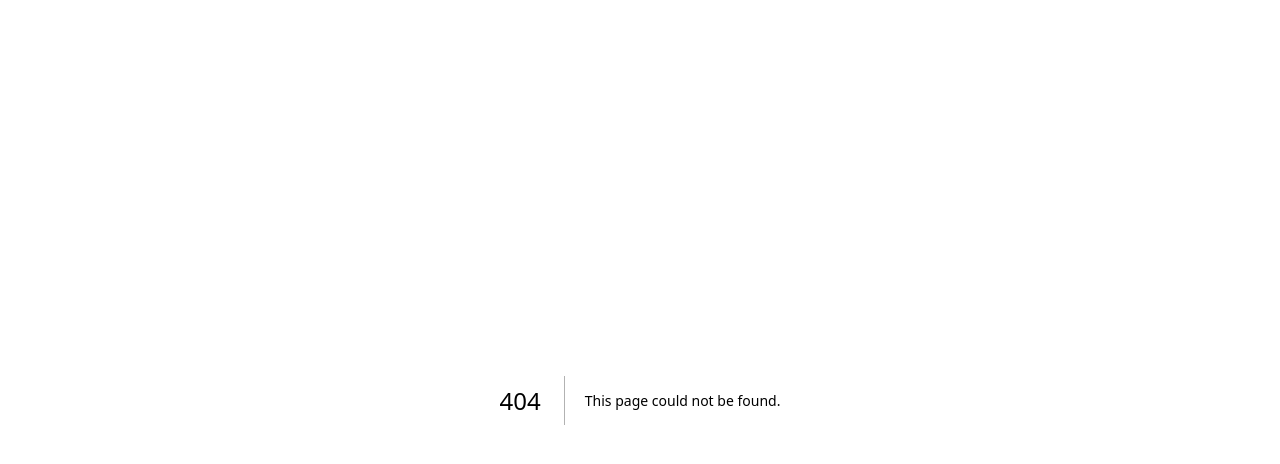
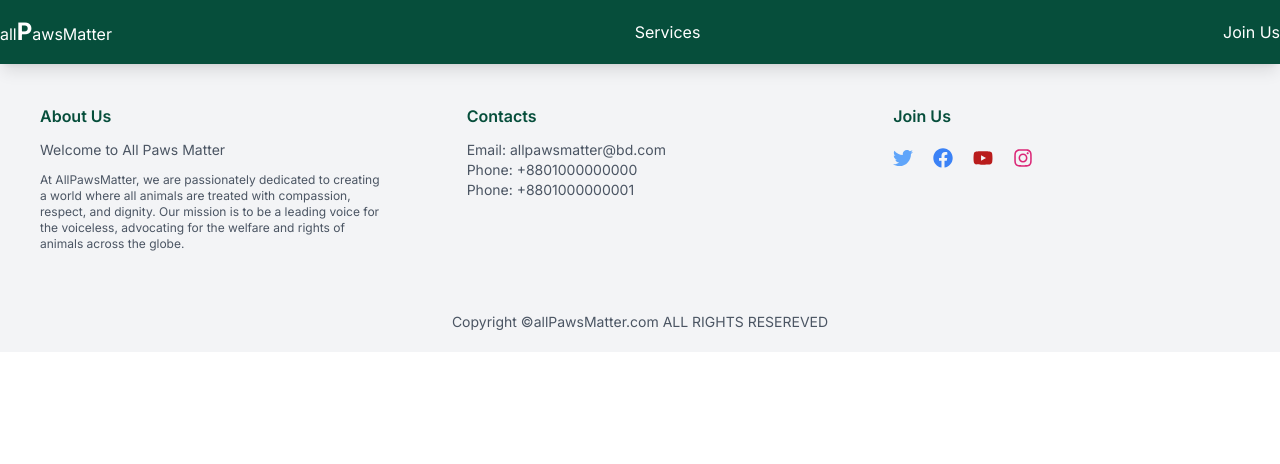
Before and after one commit to Aniqa4/All-Paws-Matter, a Next.js app: page /log-in in a window 1280 px wide. Before the commit this address had no page. Shown: the top 464 px of the page. Built offline with nearby package versions, Linux system fonts and the light colour scheme.

Commit message:
completed footer

```diff
--- a/app/Footer/Footer.tsx
+++ b/app/Footer/Footer.tsx
@@ -1,7 +1,35 @@
-import React from 'react'
+import React from 'react';
+import { FaTwitter, FaFacebook, FaYoutube, FaInstagram } from 'react-icons/fa';
+
 
 export default function Footer() {
   return (
-    <div>Footer</div>
+    <div className='bg-gray-100 text-gray-600'>
+      <div className='grid grid-cols-3 gap-20 p-10'>
+        <div>
+          <h1 className=' text-emerald-900 font-semibold'>About Us</h1>
+          <h1 className=' text-sm py-3'>Welcome to All Paws Matter</h1>
+          <p className=' text-xs'>At AllPawsMatter, we are passionately dedicated to creating a world where all animals are treated with compassion,
+            respect, and dignity.
+            Our mission is to be a leading voice for the voiceless, advocating for the welfare and rights of animals across the globe.</p>
+        </div>
+        <div className='text-sm'>
+          <p className=' text-emerald-900 font-semibold text-base pb-3'>Contacts</p>
+          <p>Email: allpawsmatter@bd.com</p>
+          <p>Phone: +8801000000000</p>
+          <p>Phone: +8801000000001</p>
+        </div>
+        <div>
+          <h1 className=' text-emerald-900 font-semibold'>Join Us</h1>
+          <div className='flex text-xl gap-5 py-5'>
+            <p className=' text-blue-400'> <FaTwitter /></p>
+            <p className=' text-blue-500'>  <FaFacebook /></p>
+            <p className=' text-red-700'> <FaYoutube /></p>
+            <p className=' text-pink-600'> <FaInstagram /></p>
+          </div>
+        </div>
+      </div>
+      <p className='text-center text-sm py-5'>Copyright &copy;allPawsMatter.com ALL RIGHTS RESEREVED</p>
+    </div>
   )
 }
--- a/app/HomePage/rescue/page.tsx
+++ b/app/HomePage/rescue/page.tsx
@@ -0,0 +1,10 @@
+import React from 'react'
+import HomeLayouts from '../HomeLayouts'
+
+export default function page() {
+  return (
+    <HomeLayouts>
+
+    </HomeLayouts>
+  )
+}
--- a/app/Navbar/Navbar.tsx
+++ b/app/Navbar/Navbar.tsx
@@ -5,11 +5,11 @@ import React from 'react'
 export default function Navbar() {
 
   return (
-    <div className={` z-40 fixed top-0 w-full bg-red-700 py-4 shadow-lg`}>
+    <div className={` z-40 fixed top-0 w-full bg-emerald-900 py-4 shadow-lg`}>
       <ul className='container mx-auto flex justify-between items-center text-white'>
-        <li><Link href={'/'}>all-<span className=' font-bold text-2xl'>P</span>aws-Matter</Link></li>
-        <li><Link href={'find-cats'}>Find Cats</Link></li>
-        <li><Link href={'/Log-in'}>Join Us</Link></li>
+        <li><Link href={'/'}>all<span className=' font-bold text-2xl'>P</span>awsMatter</Link></li>
+        <li><Link href={'services'}>Services</Link></li>
+        <li><Link href={'/log-in'}>Join Us</Link></li>
       </ul>
     </div>
   )
--- a/app/Sidebar/Sidebar.tsx
+++ b/app/Sidebar/Sidebar.tsx
@@ -4,9 +4,10 @@ import React from 'react'
 export default function Sidebar() {
   return (
     <div>
-        <ul className=' h-screen bg-red-200 p-5'>
+        <ul className='w-60 shadow border-e h-screen py-5 px-10'>
             <li><Link href={'/HomePage'}>Home</Link></li>
             <li><Link href={'/HomePage/vet-points'}>Vet Points</Link></li>
+            <li><Link href={'/HomePage/rescue'}>Rescue</Link></li>
         </ul>
     </div>
   )
--- a/app/layout.tsx
+++ b/app/layout.tsx
@@ -5,7 +5,7 @@ import { Inter } from 'next/font/google'
 const inter = Inter({ subsets: ['latin'] })
 
 export const metadata: Metadata = {
-  title: 'Home For Cats',
+  title: 'Help The Animals',
   description: 'Generated by create next app',
 }
 
--- /dev/null
+++ b/app/log-in/page.tsx
@@ -0,0 +1,12 @@
+import React from 'react'
+import Layouts from '../Layouts/Layouts'
+
+export default function page() {
+  return (
+    <div className='pt-16'>
+      <Layouts>
+
+      </Layouts>
+    </div>
+  )
+}
--- a/app/page.tsx
+++ b/app/page.tsx
@@ -1,11 +1,10 @@
 import Page from "./HomePage/page";
-import Layouts from "./Layouts/Layouts";
 
 
 export default function Home() {
   return (
-    <Layouts>
+    <div>
       <Page/>
-    </Layouts>
+    </div>
   )
 }
--- a/package.json
+++ b/package.json
@@ -19,6 +19,7 @@
     "postcss": "8.4.29",
     "react": "18.2.0",
     "react-dom": "18.2.0",
+    "react-icons": "^4.10.1",
     "tailwindcss": "3.3.3",
     "typescript": "5.2.2"
   }
```
Also changed, not shown: 1 other file (tests, documents, lock files or other folders).
